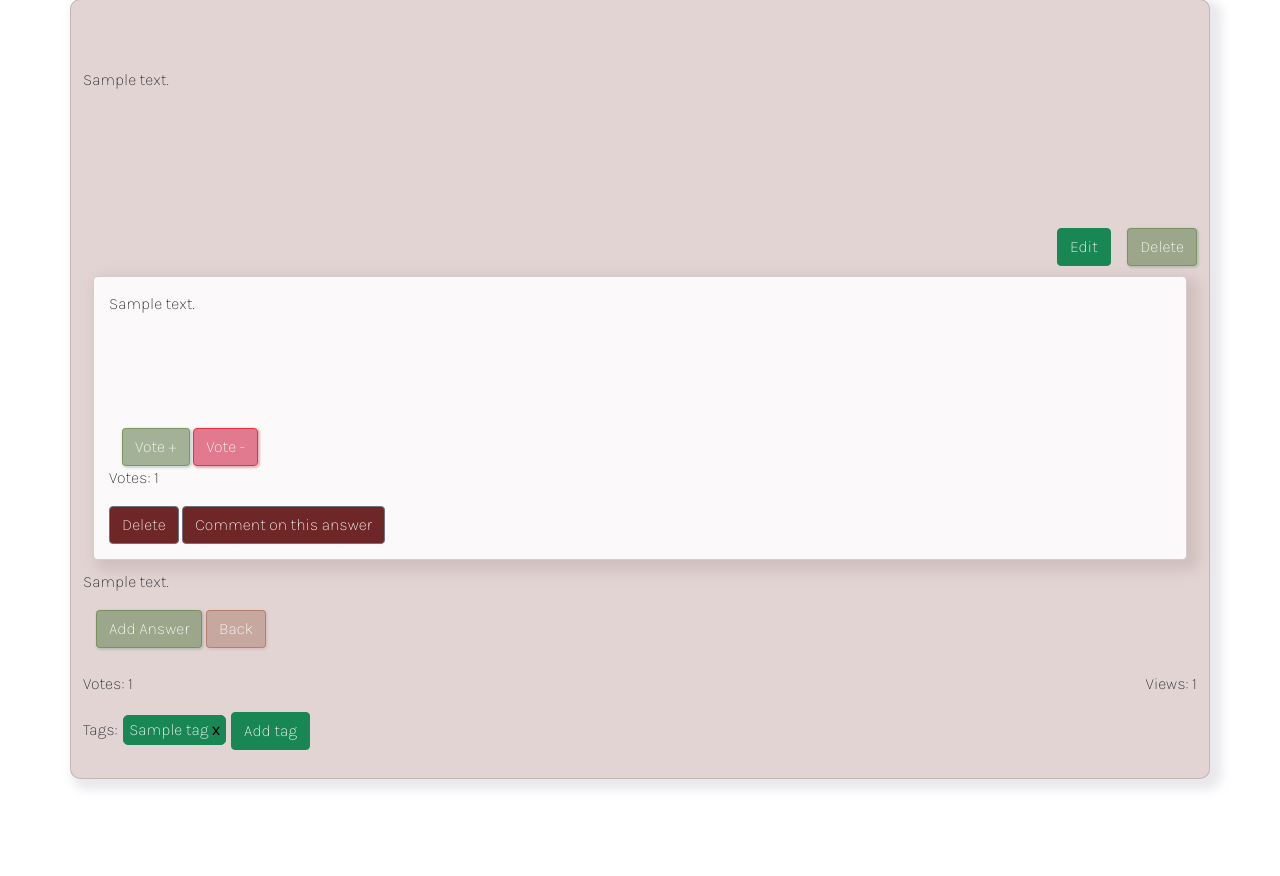
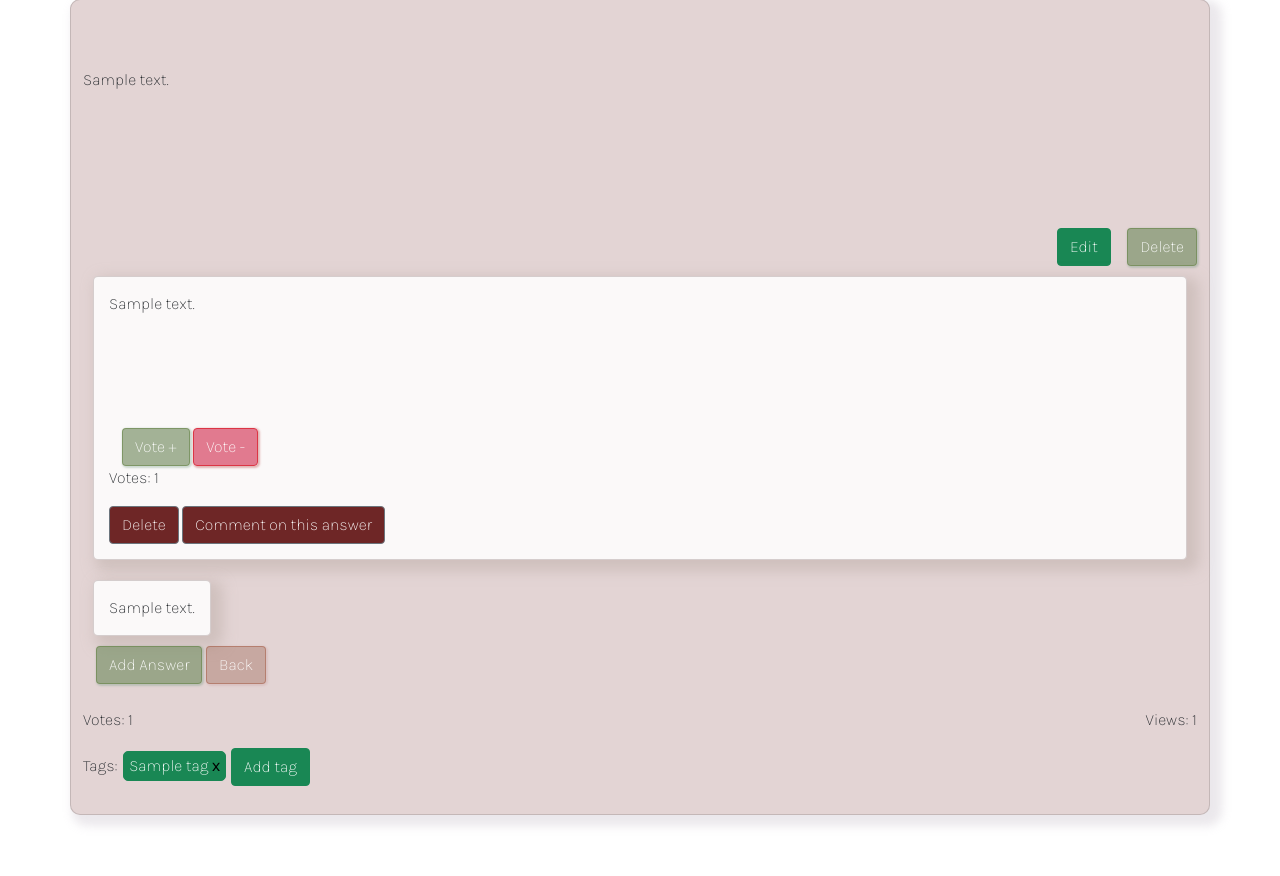
Before and after one commit to szopszop/AskMate_Forum, a Flask app: template templates/question.html in a window 1280 px wide. Shown: the part 248-1124 px from the top of the page. Run offline with Flask 2, Linux system fonts and the light colour scheme; the template is opened without the code that fills it: most values are stand-ins (such as "Sample title", 1, 10 or a date in 2020).

Commit message:
refined comments look

```diff
--- a/static/css/style.css
+++ b/static/css/style.css
@@ -131,6 +131,15 @@ h1, h2, h3 {
     box-shadow: 7px 6px 13px 5px rgba(192, 177, 172, 0.55);
     border-radius: 5px;
 }
+.comment {
+    background-color: rgba(255, 255, 255, 0.85);
+    padding: 15px;
+    margin: 10px;
+    border: 1px solid rgba(147, 132, 132, 0.37);
+    box-shadow: 7px 6px 13px 5px rgba(192, 177, 172, 0.55);
+    border-radius: 5px;
+    display: inline-block;
+}
 
 .btn-primary {
     background-color: rgba(122, 145, 103, 0.68) !important;
--- a/templates/question.html
+++ b/templates/question.html
@@ -52,10 +52,11 @@
                   class="btn btn-secondary">Comment on this answer</a>
                 </form>
             </div>
-            <div class="comment">
+            <div>
                 {%  for comment in comments %}
                     {% if comment['answer_id'] == answer['id'] %}
-                        <p>{{ comment['message'] }}</p>
+                        <p class="comment">{{ comment['message'] }}</p>
+                        <br>
                     {% endif %}
                 {% endfor %}
             </div>
```
